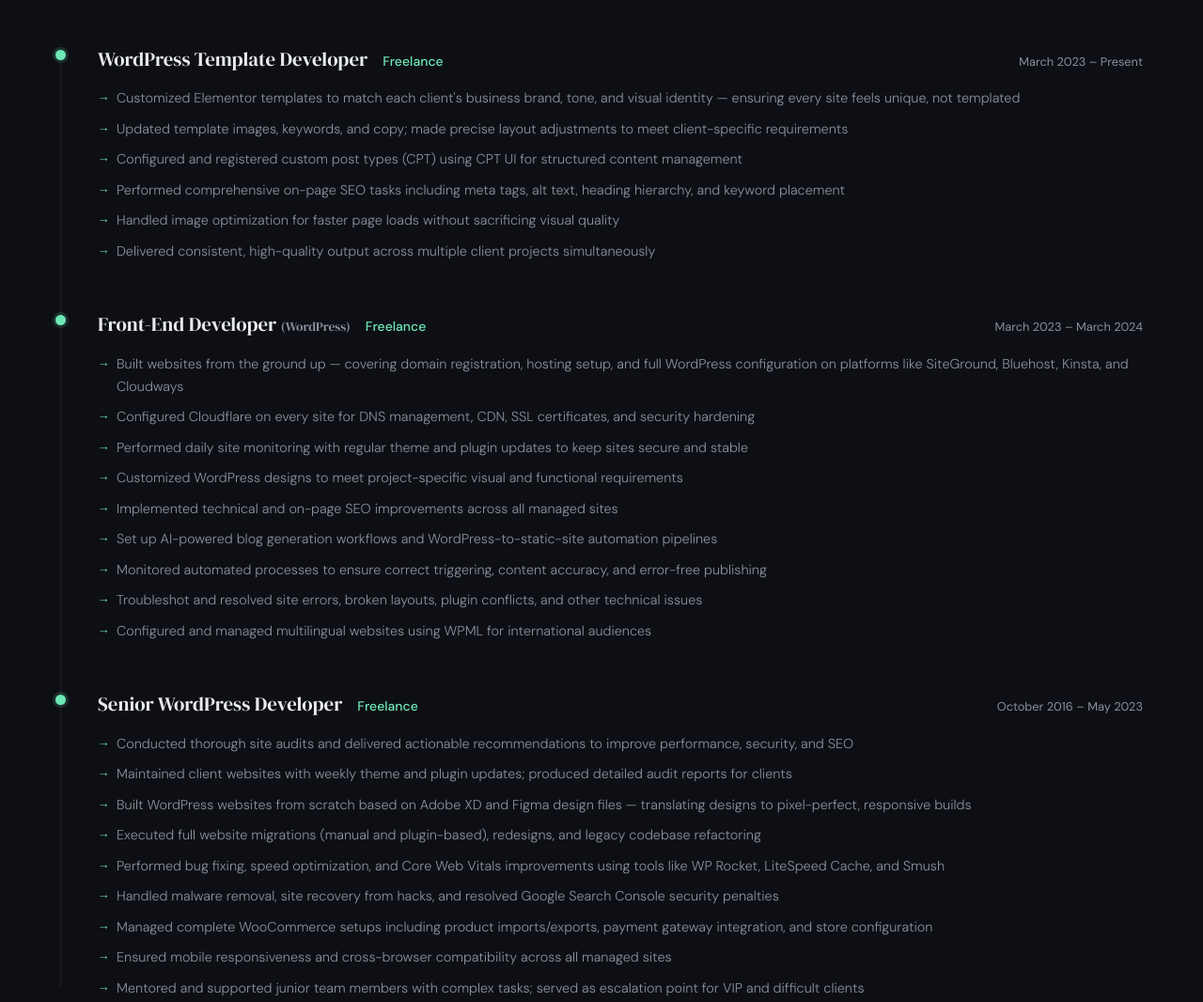
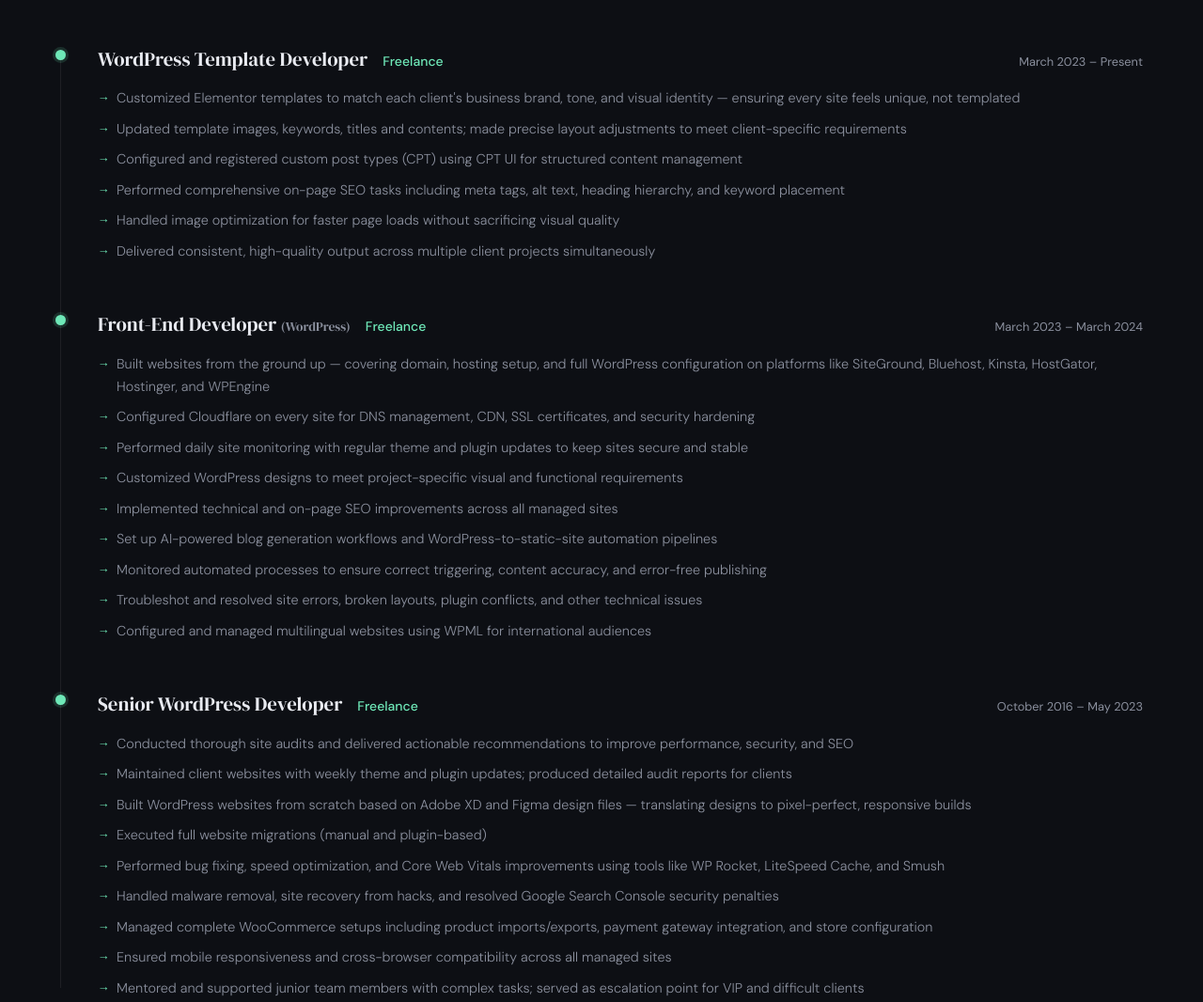
Before and after one commit to alvintabaldo/alvintabaldo.github.io, a plain HTML site: page index.html in a window 1280 px wide. Shown: the part 1731-2797 px from the top of the page at 94% size. Drawn offline with Linux system fonts and the light colour scheme.

Commit message:
Update index.html

```diff
--- a/index.html
+++ b/index.html
@@ -871,7 +871,7 @@
       </div>
       <ul class="timeline-list">
         <li>Customized Elementor templates to match each client's business brand, tone, and visual identity — ensuring every site feels unique, not templated</li>
-        <li>Updated template images, keywords, and copy; made precise layout adjustments to meet client-specific requirements</li>
+        <li>Updated template images, keywords, titles and contents; made precise layout adjustments to meet client-specific requirements</li>
         <li>Configured and registered custom post types (CPT) using CPT UI for structured content management</li>
         <li>Performed comprehensive on-page SEO tasks including meta tags, alt text, heading hierarchy, and keyword placement</li>
         <li>Handled image optimization for faster page loads without sacrificing visual quality</li>
@@ -887,7 +887,7 @@
         <span class="timeline-period">March 2023 – March 2024</span>
       </div>
       <ul class="timeline-list">
-        <li>Built websites from the ground up — covering domain registration, hosting setup, and full WordPress configuration on platforms like SiteGround, Bluehost, Kinsta, and Cloudways</li>
+        <li>Built websites from the ground up — covering domain, hosting setup, and full WordPress configuration on platforms like SiteGround, Bluehost, Kinsta, HostGator, Hostinger, and WPEngine</li>
         <li>Configured Cloudflare on every site for DNS management, CDN, SSL certificates, and security hardening</li>
         <li>Performed daily site monitoring with regular theme and plugin updates to keep sites secure and stable</li>
         <li>Customized WordPress designs to meet project-specific visual and functional requirements</li>
@@ -910,7 +910,7 @@
         <li>Conducted thorough site audits and delivered actionable recommendations to improve performance, security, and SEO</li>
         <li>Maintained client websites with weekly theme and plugin updates; produced detailed audit reports for clients</li>
         <li>Built WordPress websites from scratch based on Adobe XD and Figma design files — translating designs to pixel-perfect, responsive builds</li>
-        <li>Executed full website migrations (manual and plugin-based), redesigns, and legacy codebase refactoring</li>
+        <li>Executed full website migrations (manual and plugin-based)</li>
         <li>Performed bug fixing, speed optimization, and Core Web Vitals improvements using tools like WP Rocket, LiteSpeed Cache, and Smush</li>
         <li>Handled malware removal, site recovery from hacks, and resolved Google Search Console security penalties</li>
         <li>Managed complete WooCommerce setups including product imports/exports, payment gateway integration, and store configuration</li>
```
